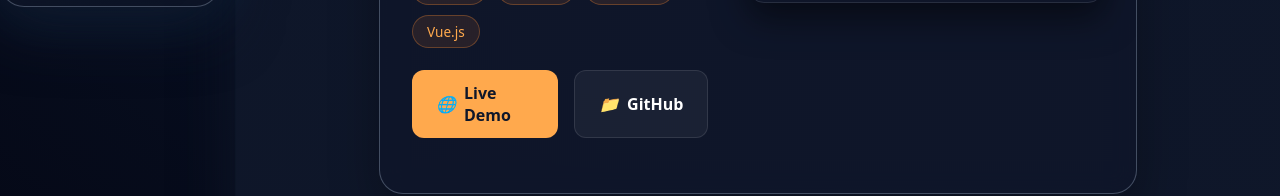
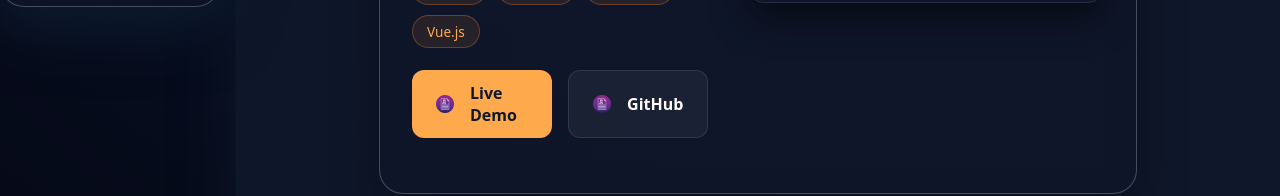
Before and after one commit to mijusko/Vue-portfolio, a Vue app: page / in a window 1280 px wide. Both pictures are taken after a click on the item "Projects". Shown: the part 506-702 px from the top of the page. Built offline with nearby package versions, Linux system fonts and the light colour scheme; grey boxes are pictures that could not be loaded.

Commit message:
Add favicon

```diff
--- a/index.html
+++ b/index.html
@@ -2,9 +2,9 @@
 <html lang="en">
   <head>
     <meta charset="UTF-8" />
-    <link rel="icon" type="image/svg+xml" href="/vite.svg" />
+    <link rel="icon" type="image/png" href="/resume.png" />
     <meta name="viewport" content="width=device-width, initial-scale=1.0" />
-    <title>my-portfolio</title>
+    <title>Mihajlo Jankovic</title>
   </head>
   <body>
     <div id="app"></div>
--- a/src/components/ContactView.vue
+++ b/src/components/ContactView.vue
@@ -13,7 +13,7 @@
     title: 'GitHub',
     content: 'Check out my latest projects and contributions.',
     iconPath: 'M12 2C6.477 2 2 6.477 2 12c0 4.419 2.865 8.166 6.839 9.489.5.092.682-.217.682-.482 0-.237-.008-.866-.013-1.7-2.782.603-3.369-1.34-3.369-1.34-.454-1.156-1.11-1.462-1.11-1.462-.908-.62.069-.608.069-.608 1.003.07 1.531 1.03 1.531 1.03.892 1.529 2.341 1.087 2.91.832.092-.647.35-1.088.636-1.338-2.22-.253-4.555-1.11-4.555-4.943 0-1.091.39-1.984 1.029-2.683-.103-.253-.446-1.27.098-2.647 0 0 .84-.269 2.75 1.025A9.564 9.564 0 0112 6.844c.85.004 1.705.115 2.504.337 1.909-1.294 2.747-1.025 2.747-1.025.546 1.377.203 2.394.1 2.647.64.699 1.028 1.592 1.028 2.683 0 3.842-2.339 4.687-4.566 4.935.359.309.678.919.678 1.852 0 1.336-.012 2.415-.012 2.743 0 .267.18.577.688.48C19.137 20.161 22 16.418 22 12c0-5.523-4.477-10-10-10z',
-    link: 'https://github.com/mihajlo',
+    link: 'https://github.com/mijusko',
     linkText: 'github.com/mihajlo'
   },
   {
@@ -21,16 +21,16 @@
     title: 'Email',
     content: 'Send me an email for professional inquiries.',
     iconPath: 'M20 4H4c-1.1 0-1.99.9-1.99 2L2 18c0 1.1.9 2 2 2h16c1.1 0 2-.9 2-2V6c0-1.1-.9-2-2-2zm0 4l-8 5-8-5V6l8 5 8-5v2z',
-    link: 'mailto:mihajlo@example.com',
-    linkText: 'mihajlo@example.com'
+    link: 'mailto:mihajlo.jankovic.kg@gmail.com,',
+    linkText: 'mihajlo.jankovic.kg@gmail.com'
   },
   {
     id: 'linkedin',
     title: 'LinkedIn',
     content: 'Connect with me on LinkedIn for networking.',
     iconPath: 'M19 3a2 2 0 0 1 2 2v14a2 2 0 0 1-2 2H5a2 2 0 0 1-2-2V5a2 2 0 0 1 2-2h14m-.5 15.5v-5.3a2.7 2.7 0 0 0-2.7-2.7c-1.2 0-2 .7-2.3 1.2v-1h-3v7.8h3v-4.1c0-1 .5-1.5 1.2-1.5.7 0 1.1.5 1.1 1.4v4.2h3M7 18.5v-7.8h-3v7.8h3M6.5 6a1.5 1.5 0 1 0 0 3 1.5 1.5 0 0 0 0-3z',
-    link: 'https://linkedin.com/in/mihajlo',
-    linkText: 'linkedin.com/in/mihajlo'
+    link: 'https://www.linkedin.com/in/mihajlo-jankovic-668a113ab/',
+    linkText: 'linkedin.com/in/mihajlo-jankovic'
   }
 ]
 
@@ -57,9 +57,7 @@
         :class="{ 'is-link': card.link }"
       >
         <div class="card-icon-wrapper">
-          <svg viewBox="0 0 24 24" width="24" height="24" class="card-icon">
-            <path :d="card.iconPath" fill="currentColor" />
-          </svg>
+          <img src="/resume.png" alt="icon" class="card-link-icon" />
         </div>
         <h3 class="card-title">{{ card.title }}</h3>
         <p class="card-content">{{ card.content }}</p>
@@ -158,13 +156,17 @@
   align-items: center;
   justify-content: center;
   margin-bottom: 12px;
-  color: var(--accent-soft);
   transition: all 0.3s ease;
+}
+
+.card-link-icon {
+  width: 24px;
+  height: 24px;
+  object-fit: contain;
 }
 
 .contact-card:hover .card-icon-wrapper {
   background: var(--accent-soft);
-  color: #0f172a;
   transform: scale(1.05) rotate(5deg);
 }
 
--- a/src/components/ProjectsView.vue
+++ b/src/components/ProjectsView.vue
@@ -97,11 +97,11 @@
             </div>
 
             <div class="project-links">
-              <a :href="activeProject.live" target="_blank" class="link-btn primary">
-                <i class="icon">🌐</i> Live Demo
+              <a v-if="activeProject.live" :href="activeProject.live" target="_blank" class="link-btn primary">
+                <img src="/resume.png" alt="icon" class="link-icon" /> Live Demo
               </a>
-              <a :href="activeProject.github" target="_blank" class="link-btn secondary">
-                <i class="icon">📁</i> GitHub
+              <a v-if="activeProject.github" :href="activeProject.github" target="_blank" class="link-btn secondary">
+                <img src="/resume.png" alt="icon" class="link-icon" /> GitHub
               </a>
             </div>
           </div>
@@ -264,9 +264,16 @@
   color: white;
 }
 
-.link-btn.secondary:hover {
+.link-btn:hover {
   background: rgba(255, 255, 255, 0.1);
   transform: translateY(-2px);
+}
+
+.link-icon {
+  width: 18px;
+  height: 18px;
+  object-fit: contain;
+  margin-right: 8px;
 }
 
 .project-visual {
```
Also changed, not shown: public/resume.png (added).
